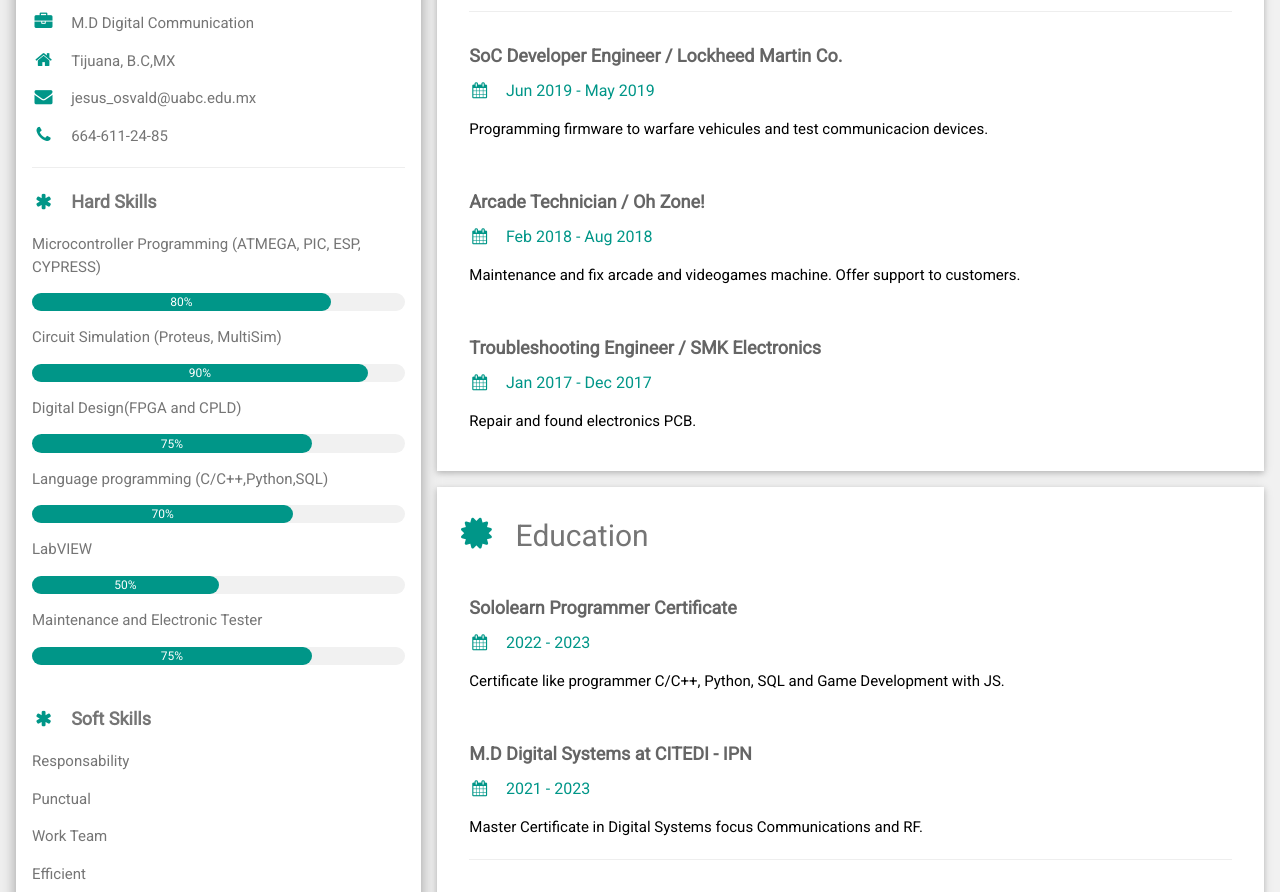
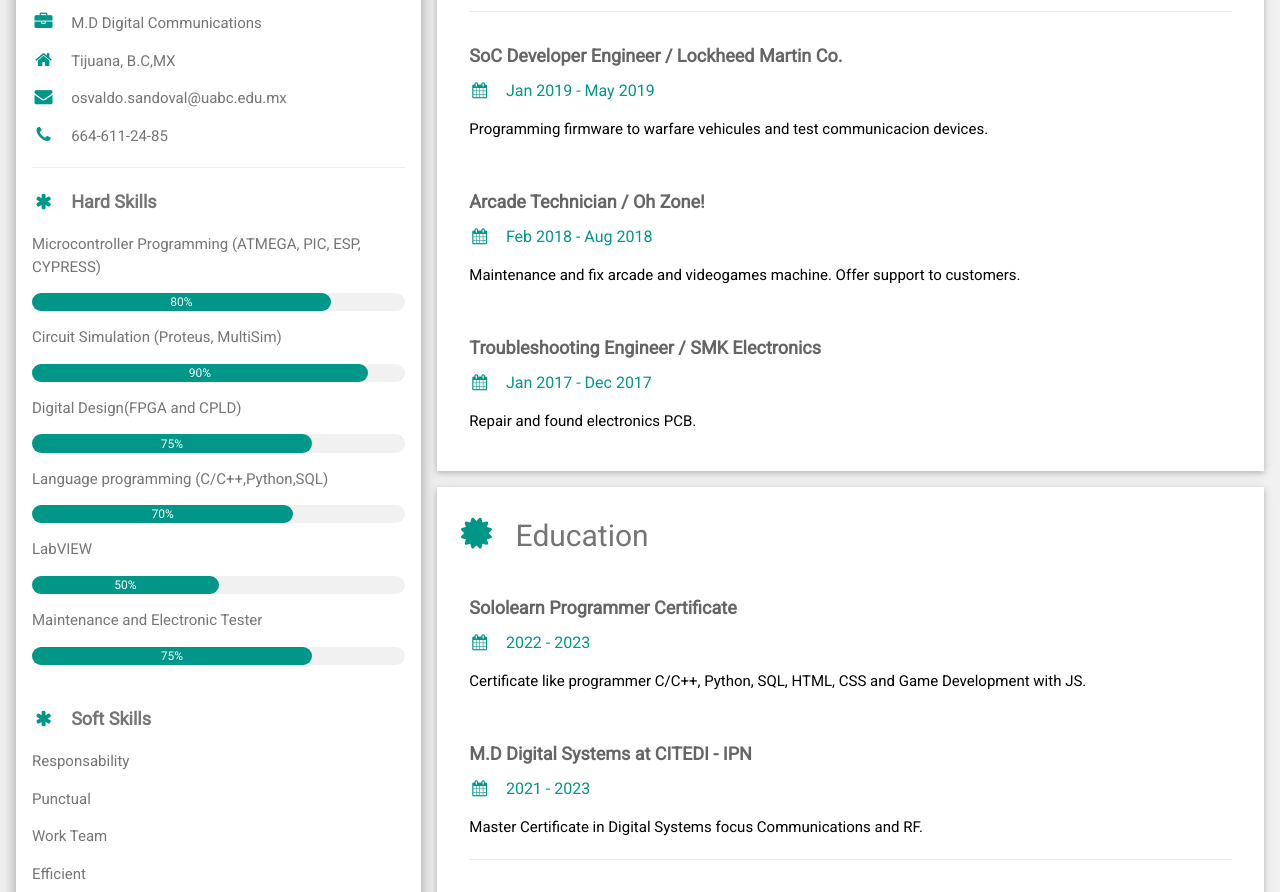
Before and after one commit to JezaahOswaldosky/joshuacv.github.io, a plain HTML site: page index.html in a window 1280 px wide. Shown: the part 381-1273 px from the top of the page. Drawn offline with nearby package versions, Linux system fonts and the light colour scheme.

Commit message:
Update index.html

```diff
--- a/index.html
+++ b/index.html
@@ -30,9 +30,9 @@ html,body,h1,h2,h3,h4,h5,h6 {font-family: "Roboto", sans-serif}
           </div>
         </div>
         <div class="w3-container">
-          <p><i class="fa fa-briefcase fa-fw w3-margin-right w3-large w3-text-teal"></i>M.D Digital Communication</p>
+          <p><i class="fa fa-briefcase fa-fw w3-margin-right w3-large w3-text-teal"></i>M.D Digital Communications</p>
           <p><i class="fa fa-home fa-fw w3-margin-right w3-large w3-text-teal"></i>Tijuana, B.C,MX</p>
-          <p><i class="fa fa-envelope fa-fw w3-margin-right w3-large w3-text-teal"></i>jesus_osvald@uabc.edu.mx</p>
+          <p><i class="fa fa-envelope fa-fw w3-margin-right w3-large w3-text-teal"></i>osvaldo.sandoval@uabc.edu.mx</p>
           <p><i class="fa fa-phone fa-fw w3-margin-right w3-large w3-text-teal"></i>664-611-24-85</p>
           <hr>
 
@@ -113,7 +113,7 @@ html,body,h1,h2,h3,h4,h5,h6 {font-family: "Roboto", sans-serif}
         </div>
         <div class="w3-container">
           <h5 class="w3-opacity"><b>SoC Developer Engineer  / Lockheed Martin Co. </b></h5>
-          <h6 class="w3-text-teal"><i class="fa fa-calendar fa-fw w3-margin-right"></i>Jun 2019 - May 2019</h6>
+          <h6 class="w3-text-teal"><i class="fa fa-calendar fa-fw w3-margin-right"></i>Jan 2019 - May 2019</h6>
           <p>Programming firmware to warfare vehicules and test communicacion devices. </p><br>
         </div>
         <div class="w3-container">
@@ -148,7 +148,7 @@ html,body,h1,h2,h3,h4,h5,h6 {font-family: "Roboto", sans-serif}
         <div class="w3-container">
           <h5 class="w3-opacity"><b>Sololearn Programmer Certificate</b></h5>
           <h6 class="w3-text-teal"><i class="fa fa-calendar fa-fw w3-margin-right"></i>2022 - 2023</h6>
-          <p>Certificate like programmer C/C++, Python, SQL and Game Development with JS.</p><br>
+          <p>Certificate like programmer C/C++, Python, SQL, HTML, CSS and Game Development with JS.</p><br>
         </div>
 
         <div class="w3-container">
```
